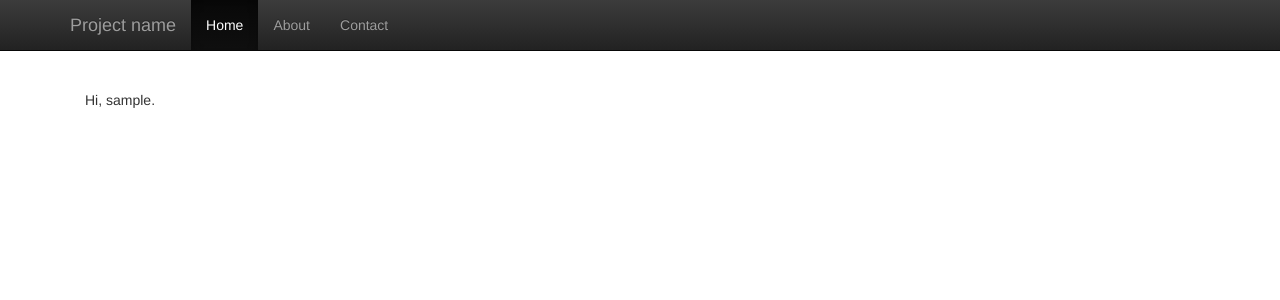
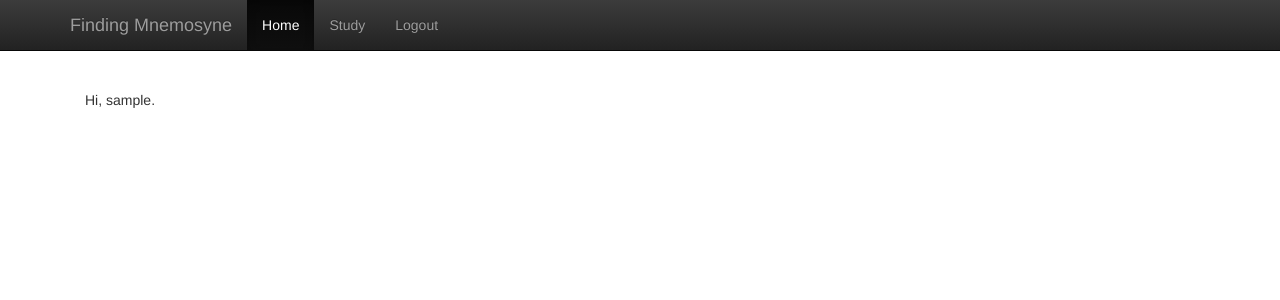
Before and after one commit to sramas15/Finding-Mnemosyne, a Django app: page / in a window 1280 px wide. Shown: the top 300 px of the page. Run offline with Django 3.2, Linux system fonts and the light colour scheme; the visitor is signed in with stand-in values (Sample User, id 1); some libraries are stand-ins or nearby versions.

Commit message:
Tweak homepage

```diff
--- a/requirements.txt
+++ b/requirements.txt
@@ -1,4 +1,4 @@
-numpy==1.9.1
+numpy==1.8.1
 scikit-learn==0.15.2
 scipy==0.14.0
 Django==1.7.1
--- a/webapp/templates/base.html
+++ b/webapp/templates/base.html
@@ -8,7 +8,7 @@
     <meta name="author" content="">
     <link rel="icon" href="../../favicon.ico">
 
-    <title>Starter Template for Bootstrap</title>
+    <title>Finding Mnemosyne</title>
 
     <link rel="stylesheet" href="/static/main.css">
     <!-- Bootstrap core CSS -->
@@ -36,13 +36,18 @@
             <span class="icon-bar"></span>
             <span class="icon-bar"></span>
           </button>
-          <a class="navbar-brand" href="#">Project name</a>
+          <a class="navbar-brand" href="#">Finding Mnemosyne</a>
         </div>
         <div id="navbar" class="collapse navbar-collapse">
           <ul class="nav navbar-nav">
             <li class="active"><a href="#">Home</a></li>
-            <li><a href="#about">About</a></li>
-            <li><a href="#contact">Contact</a></li>
+
+            {% if user.is_authenticated %}
+            <li><a href="/study">Study</a></li>
+            <li><a href="/logout">Logout</a></li>
+            {% else %}
+            <li><a href="/login">Login</a></li>
+            {% endif %}
           </ul>
         </div><!--/.nav-collapse -->
       </div>
```
